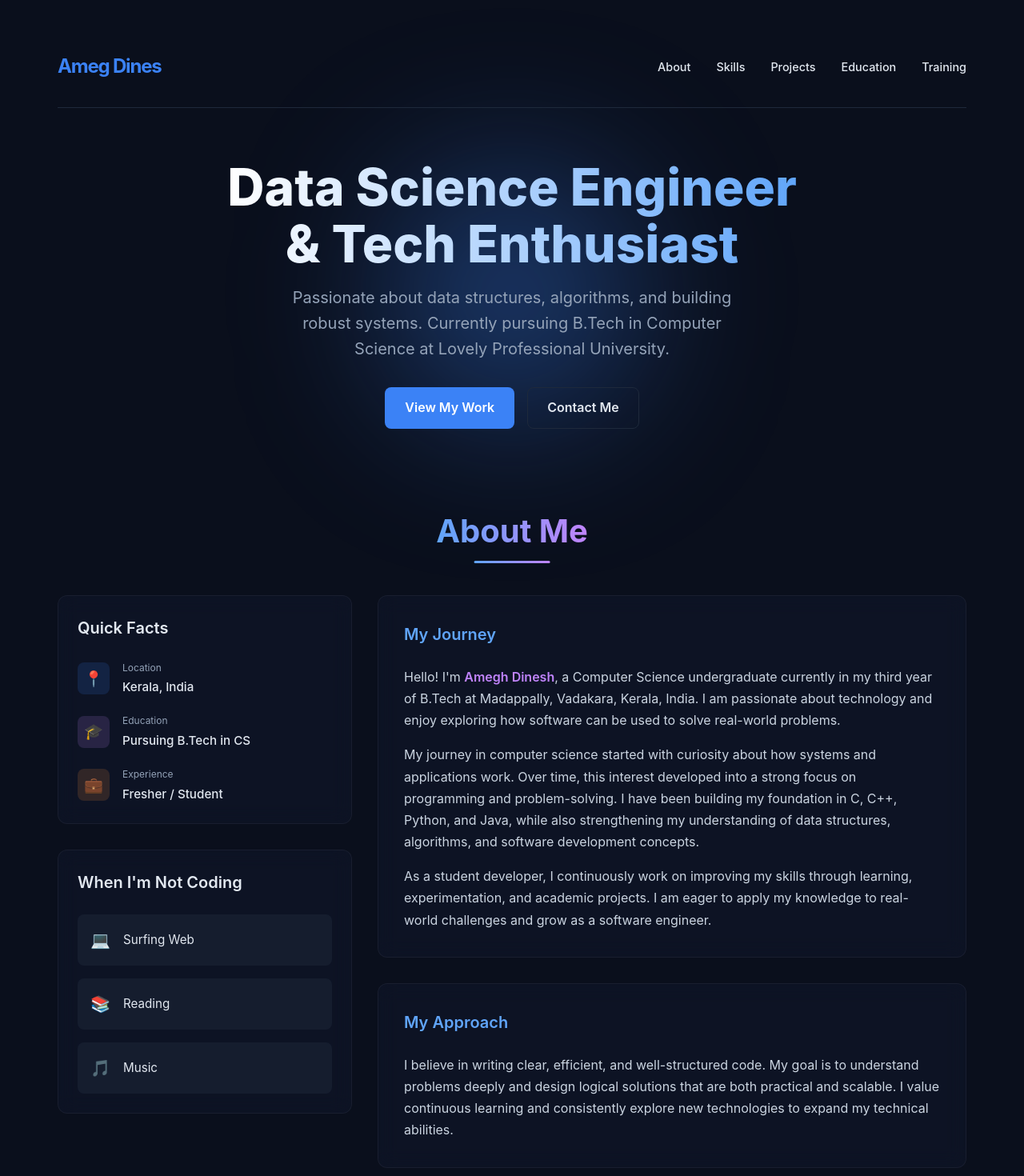
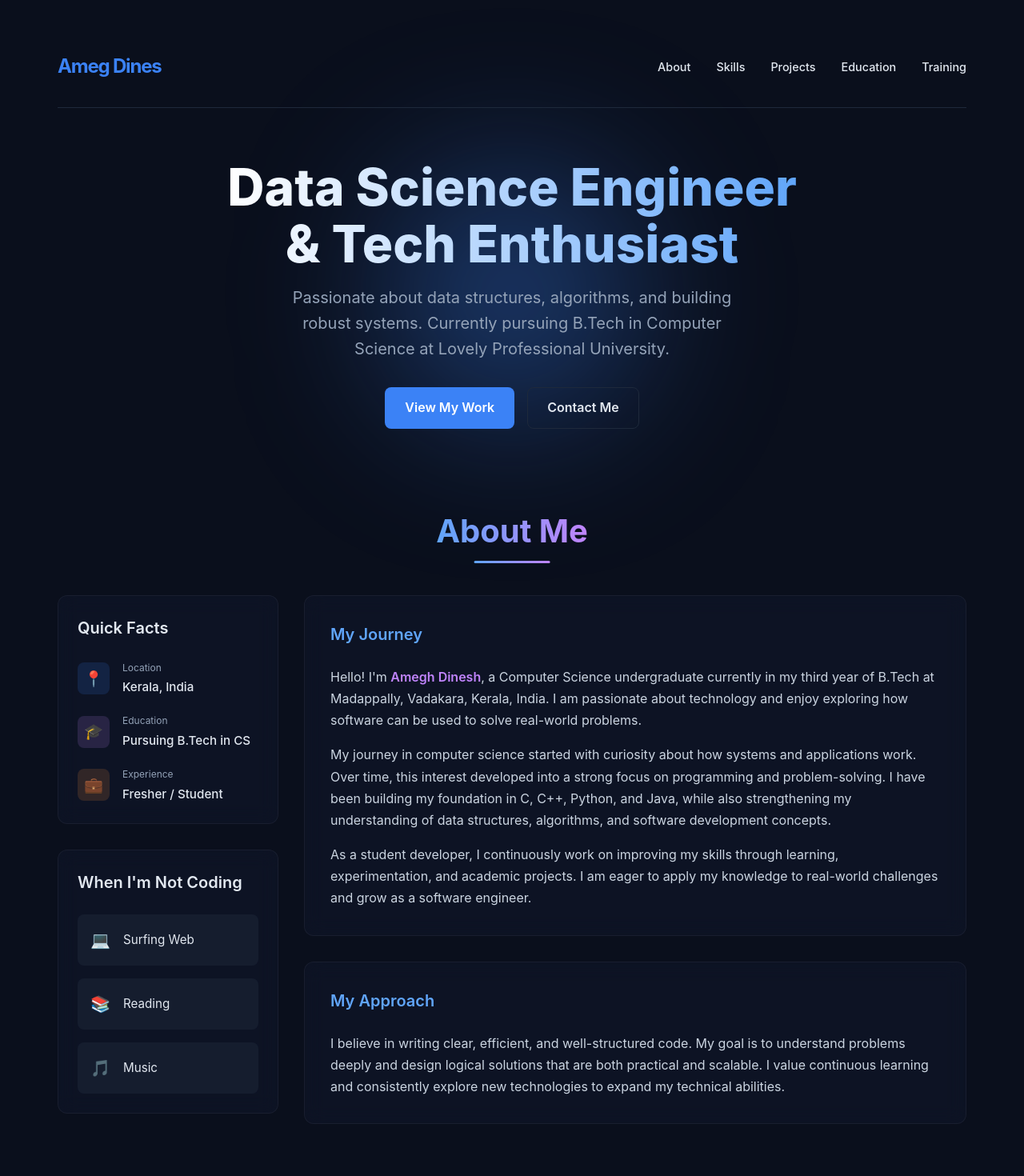
Before and after one commit to AmegDines/Portfolio, a Next.js app: page / in a window 1280 px wide. Shown: the top 1470 px of the page at 80% size. Built offline with nearby package versions, Linux system fonts and the light colour scheme.

Commit message:
Adjust About grid to exactly 25% and 75% width ratio

```diff
--- a/src/app/page.module.css
+++ b/src/app/page.module.css
@@ -264,7 +264,7 @@
 
 .aboutGrid {
   display: grid;
-  grid-template-columns: 1fr 2fr;
+  grid-template-columns: 1fr 3fr;
   gap: 2rem;
   width: 100%;
 }
```
